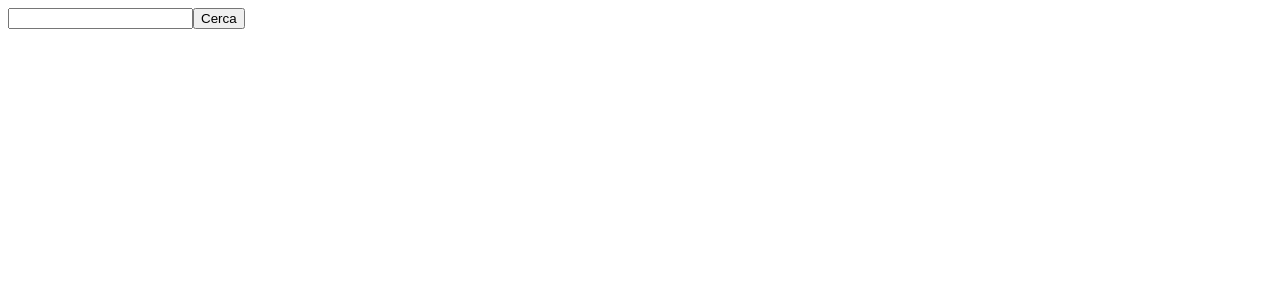
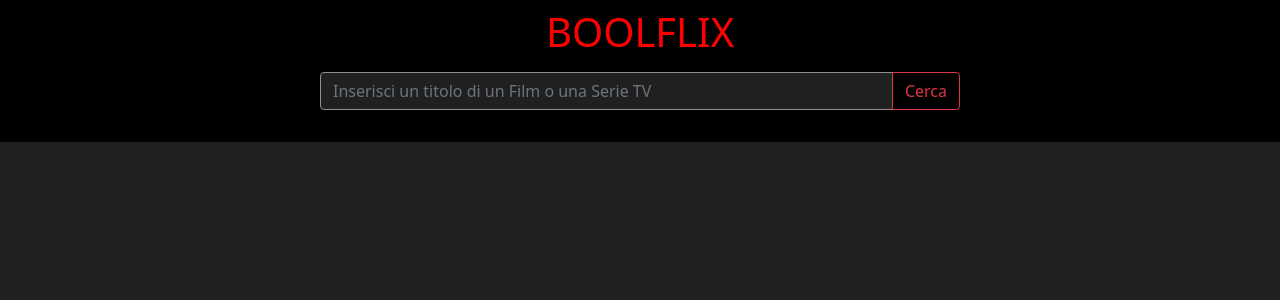
Before and after one commit to marcoche88/vue-boolflix, a Vue app: page / in a window 1280 px wide. Shown: the top 300 px of the page. Built offline with nearby package versions, Linux system fonts and the light colour scheme.

Commit message:
start milestone 4

```diff
--- a/package.json
+++ b/package.json
@@ -9,6 +9,7 @@
   },
   "dependencies": {
     "axios": "^0.21.4",
+    "bootstrap": "^5.1.1",
     "core-js": "^3.6.5",
     "vue": "^2.6.11"
   },
--- a/src/App.vue
+++ b/src/App.vue
@@ -1,7 +1,14 @@
 <template>
   <div id="app">
     <header>
-      <Search @searchMovies="searchResultsMovies" @searchTV="searchResultsTV" />
+      <div class="logo text-center text-uppercase p-2">
+        <h1>Boolflix</h1>
+      </div>
+      <Search
+        @search="search"
+        placeholder="Inserisci un titolo di un Film o una Serie TV"
+        class="pb-3"
+      />
     </header>
     <main>
       <Contents :searchTot="searchTot" />
@@ -10,6 +17,7 @@
 </template>
 
 <script>
+import axios from "axios";
 import Search from "./components/Search.vue";
 import Contents from "./components/Contents.vue";
 
@@ -21,28 +29,65 @@ export default {
   },
   data() {
     return {
-      searchResMovies: [],
-      searchResTV: [],
+      movies: [],
+      series: [],
+      key: "f7a805106989177ca0d6da798b3fd1eb",
+      lang: "it-IT",
     };
   },
   computed: {
     searchTot() {
-      return [...this.searchResMovies, ...this.searchResTV];
+      return [...this.movies, ...this.series];
     },
   },
   methods: {
-    searchResultsMovies(arr) {
-      this.searchResMovies = arr;
-    },
-    searchResultsTV(arr) {
-      this.searchResTV = arr;
+    search(query) {
+      if (!query) {
+        this.movies = [];
+        this.series = [];
+        return;
+      }
+
+      const params = {
+        params: {
+          api_key: this.key,
+          language: this.lang,
+          query,
+        },
+      };
+
+      axios
+        .get("https://api.themoviedb.org/3/search/movie", params)
+        .then((res) => {
+          this.movies = res.data.results;
+        })
+        .catch((err) => {
+          console.log(err);
+        });
+      axios
+        .get("https://api.themoviedb.org/3/search/tv", params)
+        .then((res) => {
+          this.series = res.data.results;
+        })
+        .catch((err) => {
+          console.log(err);
+        });
     },
   },
 };
 </script>
 
 <style lang="scss">
+@import "./scss/style.scss";
+
 body {
-  font-family: sans-serif;
+  background-color: #202020;
+}
+
+header {
+  background-color: black;
+  h1 {
+    color: red;
+  }
 }
 </style>
--- a/src/components/Card.vue
+++ b/src/components/Card.vue
@@ -1,20 +1,19 @@
 <template>
-  <li class="card">
-    <ul>
-      <li>
+  <div class="card position-relative mx-3">
     <img
-          class="poster"
+      class="poster card-img-top position-absolute"
       v-if="cardItem.poster_path"
       :src="uriPoster + cardItem.poster_path"
       :alt="cardItem.title || cardItem.name"
     />
     <img
-          class="poster"
+      class="poster card-img-top position-absolute"
       v-else
       src="../assets/img/poster-placeholder.png"
       alt="no poster"
     />
-      </li>
+    <div class="card-body">
+      <ul class="p-0">
         <li><strong>Titolo:</strong> {{ cardItem.title || cardItem.name }}</li>
         <li>
           <strong>Titolo originale:</strong>
@@ -28,15 +27,30 @@
             :alt="cardItem.original_language"
             class="flag"
           />
-        <span class="no-flag" v-else>{{ cardItem.original_language }}</span>
+          <span class="text-uppercase" v-else>{{
+            cardItem.original_language
+          }}</span>
+        </li>
+        <li>
+          <strong>Descrizione: </strong>
+          <span>{{ cardItem.overview }}</span>
         </li>
         <li>
           <strong>Voto:</strong>
-        <i v-for="num in newVote" :key="10 + num" class="fas fa-star"></i>
-        <i v-for="num in 5 - newVote" :key="num" class="far fa-star"></i>
+          <i
+            v-for="(num, index) in newVote"
+            :key="num + '-' + index"
+            class="fas fa-star red-star"
+          ></i>
+          <i
+            v-for="num in 5 - newVote"
+            :key="num"
+            class="fas fa-star white-star"
+          ></i>
         </li>
       </ul>
-  </li>
+    </div>
+  </div>
 </template>
 
 <script>
@@ -66,22 +80,35 @@ export default {
 
 <style scoped lang="scss">
 .card {
-  margin: 40px 0;
+  border: none;
+  background-color: transparent;
 }
 
-ul li {
-  list-style-type: none;
+.poster {
+  z-index: -1;
 }
 
-img.poster {
-  width: 100px;
+.card-body {
+  overflow-y: auto;
+  ul {
+    color: white;
+    list-style-type: none;
+    strong {
+      color: red;
+    }
+  }
 }
 
 img.flag {
-  width: 20px;
+  width: 25px;
+  vertical-align: middle;
 }
 
-.no-flag {
-  text-transform: uppercase;
+.red-star {
+  color: red;
+}
+
+.white-star {
+  color: white;
 }
 </style>
--- a/src/components/Contents.vue
+++ b/src/components/Contents.vue
@@ -1,8 +1,14 @@
 <template>
-  <section class="contents">
-    <ol>
-      <Card v-for="result in searchTot" :key="result.id" :cardItem="result" />
-    </ol>
+  <section class="contents container">
+    <div class="row">
+      <div
+        class="col-xs-12 col-sm-6 col-md-4 col-lg-3 gy-5 h-300 overflow-hidden"
+        v-for="result in searchTot"
+        :key="result.id"
+      >
+        <Card :cardItem="result" />
+      </div>
+    </div>
   </section>
 </template>
 
@@ -21,4 +27,7 @@ export default {
 </script>
 
 <style scoped lang="scss">
+.h-300 {
+  height: 350px;
+}
 </style>
--- a/src/components/Search.vue
+++ b/src/components/Search.vue
@@ -1,53 +1,43 @@
 <template>
   <div class="search-bar">
-    <input type="text" v-model.trim="searchText" @keyup.enter="search" />
-    <button type="button" @click="search">Cerca</button>
+    <div class="input-group mb-3 w-50 m-auto">
+      <input
+        type="text"
+        class="form-control"
+        :placeholder="placeholder"
+        v-model.trim="searchText"
+        @keyup.enter="search"
+      />
+      <button class="btn btn-outline-danger" type="button" @click="search">
+        Cerca
+      </button>
+    </div>
   </div>
 </template>
 
 <script>
-import axios from "axios";
-
 export default {
   name: "Search",
   data() {
     return {
       searchText: "",
-      searchResMovies: [],
-      searchResTV: [],
-      key: "f7a805106989177ca0d6da798b3fd1eb",
-      lang: "it-IT",
     };
+  },
+  props: {
+    placeholder: String,
   },
   methods: {
     search() {
-      if (!this.searchText) return;
-      axios
-        .get(
-          `https://api.themoviedb.org/3/search/movie?api_key=${this.key}&query=${this.searchText}&language=${this.lang}`
-        )
-        .then((res) => {
-          this.searchResMovies = res.data.results;
-          this.$emit("searchMovies", this.searchResMovies);
-        })
-        .catch((err) => {
-          console.log(err);
-        });
-      axios
-        .get(
-          `https://api.themoviedb.org/3/search/tv?api_key=${this.key}&query=${this.searchText}&language=${this.lang}`
-        )
-        .then((res) => {
-          this.searchResTV = res.data.results;
-          this.$emit("searchTV", this.searchResTV);
-        })
-        .catch((err) => {
-          console.log(err);
-        });
+      this.$emit("search", this.searchText);
+      this.searchText = "";
     },
   },
 };
 </script>
 
 <style scoped lang="scss">
+input {
+  background-color: #202020;
+  border-color: rgb(144, 144, 144);
+}
 </style>
--- /dev/null
+++ b/src/scss/style.scss
@@ -0,0 +1 @@
+@import "~bootstrap/scss/bootstrap";
```
Also changed, not shown: 5 other files (tests, documents, lock files or other folders). Lines whose indentation alone changed are shown as unchanged.
